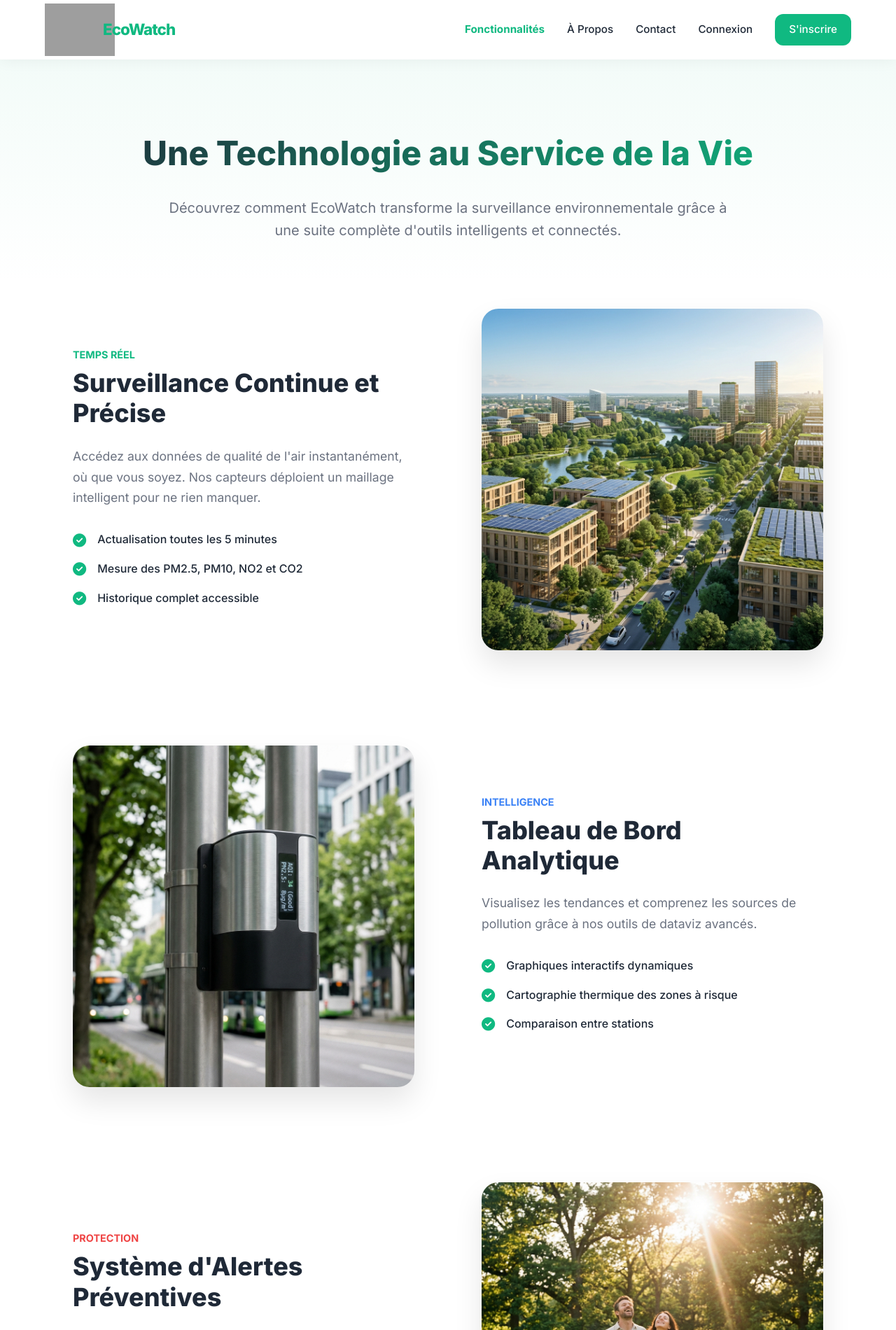
After one commit to augustinkolie/groupe4, a Django app: page /features/ in a window 1280 px wide. The commit adds this page. Shown: the top 1900 px of the page at 70% size. Run offline with Django 5.2, Linux system fonts and the light colour scheme; grey boxes are pictures that could not be loaded.

Commit message:
Diallo Alseny

```diff
--- a/monitoring/templates/monitoring/about.html
+++ b/monitoring/templates/monitoring/about.html
@@ -547,6 +547,7 @@
         </a>
         <div class="nav-links">
 
+            <a href="{% url 'features' %}">Fonctionnalités</a>
             <a href="/dashboard/">Carte</a>
             <a href="/contact/">Contact</a>
             {% if user.is_authenticated %}
@@ -668,7 +669,7 @@
                 <ul>
                     <li><a href="/#zones">Zones à risque</a></li>
                     <li><a href="/dashboard/">Tableau de bord</a></li>
-                    <li><a href="/#features">Technologie IoT</a></li>
+                    <li><a href="{% url 'features' %}">Technologie IoT</a></li>
                     <li><a href="#">Analytique</a></li>
                 </ul>
             </div>
--- a/monitoring/templates/monitoring/contact.html
+++ b/monitoring/templates/monitoring/contact.html
@@ -790,6 +790,7 @@
             <span class="logo-text">EcoWatch</span>
         </a>
         <div class="nav-links">
+            <a href="{% url 'features' %}">Fonctionnalités</a>
             <a href="/dashboard/">Carte</a>
             <a href="/about/">À Propos</a>
             <a href="/contact/">Contact</a>
@@ -960,7 +961,7 @@
                 <ul>
                     <li><a href="/dashboard/">Zones à risque</a></li>
                     <li><a href="/dashboard/">Tableau de bord</a></li>
-                    <li><a href="#">Technologie IoT</a></li>
+                    <li><a href="{% url 'features' %}">Technologie IoT</a></li>
                     <li><a href="#">Analytique</a></li>
                 </ul>
             </div>
--- /dev/null
+++ b/monitoring/templates/monitoring/features.html
@@ -0,0 +1,512 @@
+{% load static %}
+<!DOCTYPE html>
+<html lang="fr">
+
+<head>
+    <meta charset="UTF-8">
+    <meta name="viewport" content="width=device-width, initial-scale=1.0">
+    <title>Fonctionnalités | EcoWatch</title>
+    <!-- Google Fonts -->
+    <link href="https://fonts.googleapis.com/css2?family=Inter:wght@400;500;600;700;800&display=swap" rel="stylesheet">
+    <!-- Font Awesome -->
+    <link rel="stylesheet" href="https://cdnjs.cloudflare.com/ajax/libs/font-awesome/6.4.0/css/all.min.css">
+
+    <style>
+        :root {
+            --primary: #10b981;
+            --primary-dark: #059669;
+            --secondary: #3b82f6;
+            --dark: #1f2937;
+            --light: #f9fafb;
+            --white: #ffffff;
+            --gray: #6b7280;
+        }
+
+        * {
+            margin: 0;
+            padding: 0;
+            box-sizing: border-box;
+        }
+
+        body {
+            font-family: 'Inter', sans-serif;
+            background-color: var(--white);
+            color: var(--dark);
+            line-height: 1.6;
+        }
+
+        /* Navigation (Reused) */
+        nav {
+            display: flex;
+            justify-content: space-between;
+            align-items: center;
+            padding: 0.3rem 5%;
+            position: sticky;
+            top: 0;
+            z-index: 1000;
+            background: rgba(255, 255, 255, 0.98);
+            backdrop-filter: blur(10px);
+            box-shadow: 0 2px 20px rgba(0, 0, 0, 0.05);
+        }
+
+        .logo {
+            display: flex;
+            align-items: center;
+            text-decoration: none;
+            gap: 0;
+        }
+
+        .logo-text {
+            font-size: 1.4rem;
+            font-weight: 800;
+            color: var(--primary);
+            letter-spacing: -1px;
+            margin-left: -17px;
+        }
+
+        .logo img {
+            height: 75px;
+            width: auto;
+        }
+
+        .nav-links {
+            display: flex;
+            gap: 2rem;
+            align-items: center;
+        }
+
+        .nav-links a {
+            text-decoration: none;
+            color: var(--dark);
+            font-weight: 500;
+            font-size: 0.95rem;
+            transition: all 0.3s;
+        }
+
+        .nav-links a:hover {
+            color: var(--primary);
+        }
+
+        .nav-links a.active {
+            color: var(--primary);
+            font-weight: 700;
+        }
+
+        .btn-primary {
+            background-color: var(--primary);
+            color: white !important;
+            padding: 0.65rem 1.25rem;
+            border-radius: 0.75rem;
+            font-weight: 600;
+            font-size: 0.95rem;
+            transition: all 0.3s;
+            text-decoration: none;
+        }
+
+        .btn-primary:hover {
+            background-color: var(--primary-dark);
+            transform: translateY(-2px);
+            box-shadow: 0 4px 12px rgba(16, 185, 129, 0.2);
+        }
+
+         /* User Profile Dropdown */
+         .user-profile {
+            position: relative;
+            cursor: pointer;
+        }
+
+        .profile-trigger {
+            display: flex;
+            align-items: center;
+            gap: 0.75rem;
+            padding: 0.5rem 0.75rem;
+            border-radius: 1rem;
+            transition: all 0.3s;
+            color: var(--dark);
+        }
+
+        .profile-trigger:hover {
+            background: var(--light);
+        }
+
+        .avatar-circle {
+            width: 35px;
+            height: 35px;
+            background: var(--primary);
+            border-radius: 50%;
+            display: flex;
+            align-items: center;
+            justify-content: center;
+            color: white;
+            font-size: 0.9rem;
+        }
+
+        .profile-dropdown {
+            position: absolute;
+            top: calc(100% + 10px);
+            right: 0;
+            background: var(--white);
+            min-width: 200px;
+            border-radius: 1rem;
+            box-shadow: 0 10px 25px rgba(0, 0, 0, 0.1);
+            padding: 0.5rem;
+            display: none;
+            flex-direction: column;
+            z-index: 1001;
+            border: 1px solid #eee;
+        }
+
+        .profile-dropdown.show {
+            display: flex;
+        }
+
+        .profile-dropdown a,
+        .profile-dropdown button {
+            padding: 0.75rem 1rem;
+            text-decoration: none;
+            color: var(--dark);
+            font-size: 0.9rem;
+            font-weight: 500;
+            border-radius: 0.5rem;
+            transition: all 0.2s;
+            display: flex;
+            align-items: center;
+            gap: 0.75rem;
+            width: 100%;
+            text-align: left;
+            background: none;
+            border: none;
+            font-family: inherit;
+            cursor: pointer;
+        }
+
+        .profile-dropdown a:hover,
+        .profile-dropdown button:hover {
+            background: var(--light);
+            color: var(--primary);
+        }
+
+        .profile-dropdown .divider {
+            height: 1px;
+            background: #eee;
+            margin: 0.5rem 0;
+        }
+
+        /* Hero Features */
+        .hero-features {
+            padding: 6rem 5% 4rem;
+            text-align: center;
+            background: linear-gradient(180deg, rgba(16, 185, 129, 0.05) 0%, rgba(255, 255, 255, 0) 100%);
+        }
+
+        .hero-features h1 {
+            font-size: 3rem;
+            font-weight: 800;
+            margin-bottom: 1.5rem;
+            background: linear-gradient(135deg, var(--dark) 0%, var(--primary) 100%);
+            -webkit-background-clip: text;
+            -webkit-text-fill-color: transparent;
+        }
+
+        .hero-features p {
+            font-size: 1.25rem;
+            color: var(--gray);
+            max-width: 800px;
+            margin: 0 auto;
+        }
+
+        /* Features List */
+        .features-container {
+            max-width: 1200px;
+            margin: 0 auto;
+            padding: 2rem 5% 8rem;
+        }
+
+        .feature-row {
+            display: grid;
+            grid-template-columns: 1fr 1fr;
+            gap: 6rem;
+            align-items: center;
+            margin-bottom: 8rem;
+        }
+
+        .feature-row.reverse {
+            direction: rtl;
+        }
+
+        .feature-row.reverse .feature-text {
+            direction: ltr;
+        }
+
+        .feature-visual {
+            position: relative;
+        }
+
+        .feature-visual img {
+            width: 100%;
+            border-radius: 1.5rem;
+            box-shadow: 0 20px 40px rgba(0, 0, 0, 0.1);
+            transition: transform 0.5s ease;
+        }
+
+        .feature-visual:hover img {
+            transform: scale(1.02);
+        }
+
+        .feature-text h2 {
+            font-size: 2.25rem;
+            font-weight: 800;
+            margin-bottom: 1.5rem;
+            line-height: 1.2;
+        }
+
+        .feature-text p {
+            font-size: 1.1rem;
+            color: var(--gray);
+            margin-bottom: 2rem;
+            line-height: 1.7;
+        }
+
+        .feature-list {
+            list-style: none;
+        }
+
+        .feature-list li {
+            display: flex;
+            align-items: center;
+            gap: 1rem;
+            margin-bottom: 1rem;
+            font-weight: 500;
+        }
+
+        .feature-list i {
+            color: var(--primary);
+            font-size: 1.2rem;
+        }
+
+        /* CTA */
+        .cta-box {
+            background: var(--dark);
+            color: white;
+            border-radius: 2rem;
+            padding: 5rem 2rem;
+            text-align: center;
+            margin: 0 5% 6rem;
+        }
+
+        .cta-box h2 {
+            font-size: 2.5rem;
+            margin-bottom: 1.5rem;
+        }
+
+        .cta-box p {
+            max-width: 600px;
+            margin: 0 auto 2.5rem;
+            opacity: 0.9;
+        }
+
+        /* Footer (Reused styles from index) */
+        footer {
+            background: #0f172a;
+            color: #f1f5f9;
+            padding: 5rem 5% 2rem;
+        }
+
+        .footer-content-premium {
+            display: grid;
+            grid-template-columns: 1.5fr 1fr 1fr 1fr;
+            gap: 4rem;
+            margin-bottom: 4rem;
+        }
+
+        .footer-brand .footer-logo {
+            margin-bottom: 1.5rem;
+            display: flex;
+            align-items: center;
+            gap: 0;
+            text-decoration: none;
+        }
+
+        .footer-brand .footer-logo .logo-text {
+            color: var(--white);
+            font-size: 1.4rem;
+            font-weight: 800;
+            margin-left: -17px;
+        }
+
+        .footer-brand .footer-logo img {
+            height: 70px;
+            width: auto;
+        }
+
+        .footer-bottom-premium {
+            border-top: 1px solid rgba(255, 255, 255, 0.05);
+            padding-top: 2rem;
+            display: flex;
+            justify-content: space-between;
+        }
+
+        @media (max-width: 992px) {
+            .feature-row {
+                grid-template-columns: 1fr;
+                gap: 3rem;
+                margin-bottom: 5rem;
+            }
+
+            .feature-row.reverse {
+                direction: ltr;
+            }
+
+            .footer-content-premium {
+                 grid-template-columns: 1fr 1fr;
+            }
+        }
+    </style>
+</head>
+
+<body>
+
+    <nav>
+        <a href="/" class="logo">
+            <img src="{% static 'monitoring/images/logo.png' %}" alt="EcoWatch Logo">
+            <span class="logo-text">EcoWatch</span>
+        </a>
+        <div class="nav-links">
+            <a href="{% url 'features' %}" class="active">Fonctionnalités</a>
+            <a href="{% url 'about' %}">À Propos</a>
+            <a href="{% url 'contact' %}">Contact</a>
+            {% if user.is_authenticated %}
+            <div class="user-profile">
+                <div class="profile-trigger" id="profileTrigger">
+                    <div class="avatar-circle">
+                        <i class="fas fa-user"></i>
+                    </div>
+                    <span class="username">{{ user.username }}</span>
+                    <i class="fas fa-chevron-down" style="font-size: 0.8rem;"></i>
+                </div>
+                <div class="profile-dropdown" id="profileDropdown">
+                    <a href="{% url 'dashboard' %}"><i class="fas fa-chart-line"></i> Tableau de bord</a>
+                    <a href="/admin/"><i class="fas fa-cog"></i> Paramètres</a>
+                    <div class="divider"></div>
+                    <form action="{% url 'logout' %}" method="post">
+                        {% csrf_token %}
+                        <button type="submit" style="color: #ef4444;"><i class="fas fa-sign-out-alt"></i>
+                            Déconnexion</button>
+                    </form>
+                </div>
+            </div>
+            {% else %}
+            <a href="{% url 'login' %}">Connexion</a>
+            <a href="{% url 'signup' %}" class="btn-primary">S'inscrire</a>
+            {% endif %}
+        </div>
+    </nav>
+
+    <div class="hero-features">
+        <h1>Une Technologie au Service de la Vie</h1>
+        <p>Découvrez comment EcoWatch transforme la surveillance environnementale grâce à une suite complète d'outils intelligents et connectés.</p>
+    </div>
+
+    <div class="features-container">
+
+        <!-- Feature 1 -->
+        <div class="feature-row">
+            <div class="feature-text">
+                <div style="color: var(--primary); font-weight: 700; margin-bottom: 0.5rem; text-transform: uppercase; font-size: 0.9rem;">Temps Réel</div>
+                <h2>Surveillance Continue et Précise</h2>
+                <p>Accédez aux données de qualité de l'air instantanément, où que vous soyez. Nos capteurs déploient un maillage intelligent pour ne rien manquer.</p>
+                <ul class="feature-list">
+                    <li><i class="fas fa-check-circle"></i> Actualisation toutes les 5 minutes</li>
+                    <li><i class="fas fa-check-circle"></i> Mesure des PM2.5, PM10, NO2 et CO2</li>
+                    <li><i class="fas fa-check-circle"></i> Historique complet accessible</li>
+                </ul>
+            </div>
+            <div class="feature-visual">
+                <img src="{% static 'monitoring/images/slide1.png' %}" alt="Surveillance Temps Réel">
+            </div>
+        </div>
+
+        <!-- Feature 2 -->
+        <div class="feature-row reverse">
+            <div class="feature-text">
+                 <div style="color: var(--secondary); font-weight: 700; margin-bottom: 0.5rem; text-transform: uppercase; font-size: 0.9rem;">Intelligence</div>
+                <h2>Tableau de Bord Analytique</h2>
+                <p>Visualisez les tendances et comprenez les sources de pollution grâce à nos outils de dataviz avancés.</p>
+                <ul class="feature-list">
+                    <li><i class="fas fa-check-circle"></i> Graphiques interactifs dynamiques</li>
+                    <li><i class="fas fa-check-circle"></i> Cartographie thermique des zones à risque</li>
+                    <li><i class="fas fa-check-circle"></i> Comparaison entre stations</li>
+                </ul>
+            </div>
+            <div class="feature-visual">
+                <img src="{% static 'monitoring/images/slide2.png' %}" alt="Tableau de Bord">
+            </div>
+        </div>
+
+        <!-- Feature 3 -->
+        <div class="feature-row">
+            <div class="feature-text">
+                 <div style="color: #ef4444; font-weight: 700; margin-bottom: 0.5rem; text-transform: uppercase; font-size: 0.9rem;">Protection</div>
+                <h2>Système d'Alertes Préventives</h2>
+                <p>Soyez averti avant que l'air ne devienne dangereux. Protégez votre santé et celle de vos proches.</p>
+                <ul class="feature-list">
+                    <li><i class="fas fa-check-circle"></i> Notifications SMS et Email</li>
+                    <li><i class="fas fa-check-circle"></i> Seuils personnalisables</li>
+                    <li><i class="fas fa-check-circle"></i> Recommandations sanitaires automatiques</li>
+                </ul>
+            </div>
+            <div class="feature-visual">
+                <img src="{% static 'monitoring/images/slide3.png' %}" alt="Alertes">
+            </div>
+        </div>
+
+    </div>
+
+    <div class="cta-box">
+        <h2>Prêt à respirer un air meilleur ?</h2>
+        <p>Rejoignez le réseau EcoWatch aujourd'hui et contribuez à un avenir plus sain.</p>
+        <a href="{% url 'signup' %}" class="btn-primary" style="background: white; color: var(--dark) !important;">Créer un compte gratuit</a>
+    </div>
+
+    <footer>
+        <div class="footer-content-premium">
+            <div class="footer-brand">
+                <a href="/" class="footer-logo">
+                    <img src="{% static 'monitoring/images/logo.png' %}" alt="EcoWatch Logo">
+                    <span class="logo-text">EcoWatch</span>
+                </a>
+                <p>Le premier réseau intelligent de surveillance environnementale en Afrique de l'Ouest.</p>
+            </div>
+             <!-- ... shorter footer for brevity ... -->
+             <div class="footer-links-group">
+                <h4 style="color:white; font-weight:700; margin-bottom:1.5rem;">Liens Rapides</h4>
+                <ul style="list-style:none; padding:0;">
+                    <li style="margin-bottom:0.8rem;"><a href="{% url 'dashboard' %}" style="text-decoration:none; color:#94a3b8;">Tableau de bord</a></li>
+                    <li style="margin-bottom:0.8rem;"><a href="{% url 'features' %}" style="text-decoration:none; color:#94a3b8;">Fonctionnalités</a></li>
+                </ul>
+            </div>
+        </div>
+        <div class="footer-bottom-premium">
+            <p>&copy; 2026 EcoWatch Platform. Tous droits réservés.</p>
+        </div>
+    </footer>
+
+    <script>
+        // Profile Dropdown Toggle
+        const profileTrigger = document.getElementById('profileTrigger');
+        const profileDropdown = document.getElementById('profileDropdown');
+
+        if (profileTrigger) {
+            profileTrigger.addEventListener('click', function (e) {
+                e.stopPropagation();
+                profileDropdown.classList.toggle('show');
+            });
+
+            document.addEventListener('click', function () {
+                profileDropdown.classList.remove('show');
+            });
+        }
+    </script>
+</body>
+
+</html>
--- a/monitoring/templates/monitoring/index.html
+++ b/monitoring/templates/monitoring/index.html
@@ -1219,7 +1219,7 @@
             <span class="logo-text">EcoWatch</span>
         </a>
         <div class="nav-links">
-            <a href="#features">Fonctionnalités</a>
+            <a href="{% url 'features' %}">Fonctionnalités</a>
             <a href="/about/">À Propos</a>
             <a href="/contact/">Contact</a>
             {% if user.is_authenticated %}
@@ -1521,7 +1521,7 @@
                 <ul>
                     <li><a href="#zones">Zones à risque</a></li>
                     <li><a href="/dashboard/">Tableau de bord</a></li>
-                    <li><a href="#features">Technologie IoT</a></li>
+                    <li><a href="{% url 'features' %}">Technologie IoT</a></li>
                     <li><a href="#">API Développeurs</a></li>
                 </ul>
             </div>
--- a/monitoring/urls.py
+++ b/monitoring/urls.py
@@ -7,6 +7,7 @@ urlpatterns = [
     path('dashboard/', views.dashboard, name='dashboard'),
     path('signup/', views.signup, name='signup'),
     path('contact/', views.contact, name='contact'),
+    path('features/', views.features, name='features'),
     path('about/', views.about, name='about'),
     path('stations/', views.stations_list, name='stations'),
     path('alerts/', views.alerts_view, name='alerts'),
--- a/monitoring/views.py
+++ b/monitoring/views.py
@@ -11,6 +11,9 @@ from .serializers import StationSerializer, ReadingSerializer
 def index(request):
     stations = Station.objects.all()
     return render(request, 'monitoring/index.html', {'stations': stations})
+
+def features(request):
+    return render(request, 'monitoring/features.html')
 
 def dashboard(request):
     return render(request, 'monitoring/dashboard.html')
```
Also changed, not shown: monitoring/migrations/0005_merge_0004_newslettersubscriber_0004_sensor.py (added).
